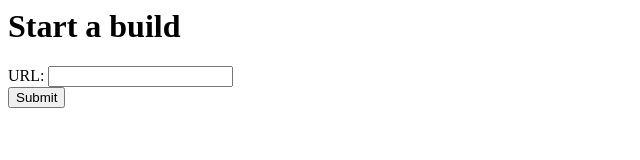
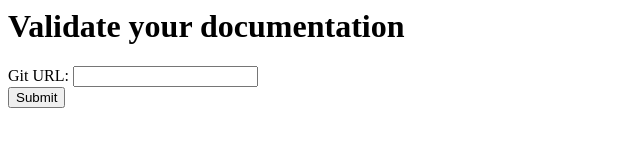
Before and after one commit to rgregg/apidoctor-service, a plain HTML site: page service-runner/wwwroot/build.html in a window 1280 px wide. Shown: the whole page, without its empty margins (0-640 px from the left). Drawn offline with Linux system fonts and the light colour scheme.

Commit message:
Clean up UI

```diff
--- a/service-runner/wwwroot/build.html
+++ b/service-runner/wwwroot/build.html
@@ -1,9 +1,9 @@
 <html>
     <head><title>Submit a Build</title></head>
     <body>
-        <h1>Start a build</h1>
+        <h1>Validate your documentation</h1>
         <form action="/api/builds" method="POST">
-            <div>URL: <input type="text" name="gitUrl"></div>
+            <div>Git URL: <input type="text" name="gitUrl"></div>
             <div><input type="submit" name="Submit"></div>
         </form>
     </body>
```
